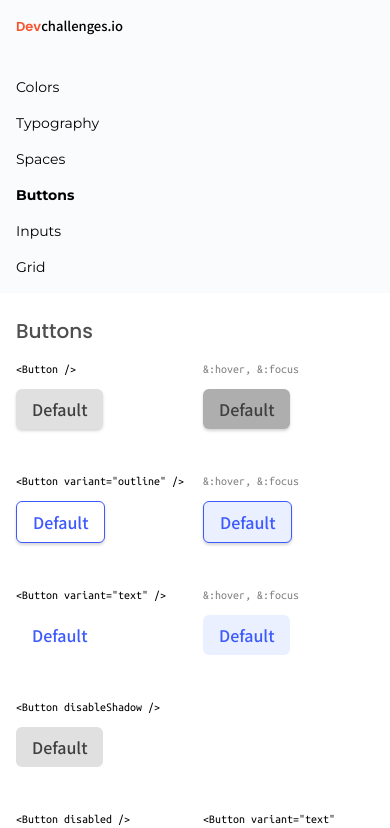
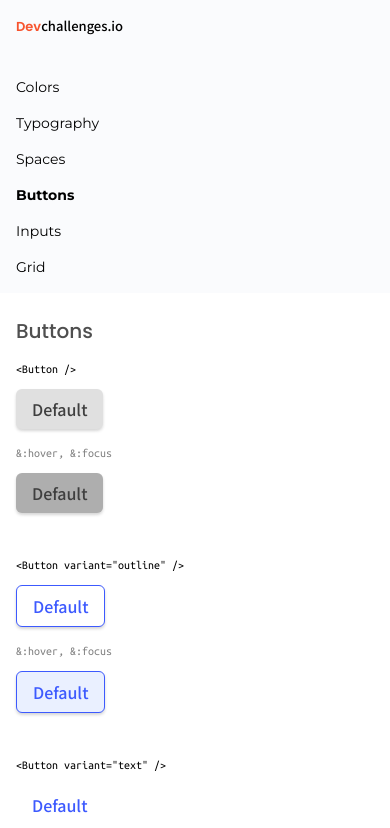
Before and after one commit to pandagenduts/challenge1-frontend-devchallenges.io, a React (Vite) app: page /buttons in a window 390 px wide. Shown: the top 828 px of the page. Built offline with nearby package versions, Linux system fonts and the light colour scheme.

Commit message:
several update on page Button & tailwind config

```diff
--- a/src/pages/Button/index.jsx
+++ b/src/pages/Button/index.jsx
@@ -9,7 +9,7 @@
       <div className="flex flex-col gap-11">
         {buttonDatas.map((row, index) => (
           <div
-            className={`grid grid-cols-2 md:grid-cols-3 lg:grid-cols-4 gap-4 ${
+            className={`grid grid-cols-1 verySmall:grid-cols-2 md:grid-cols-3 lg:grid-cols-4 gap-4 ${
               index + 1 === buttonDatas.length && "items-end"
             }`}
             key={index}
@@ -30,29 +30,6 @@
             ))}
           </div>
         ))}
-        {/* {buttonDatas.map((row, index) => (
-          <div
-            className={`flex flex-wrap gap-11 ${
-              index + 1 === buttonDatas.length && "items-end"
-            }`}
-            key={index}
-          >
-            {row.map((item) => (
-              <div key={item.id}>
-                {item.title && (
-                  <p
-                    className={`mb-3 text-xs font-normal text-000 font-ubuntumono ${
-                      item.titlePseudo && "text-828282"
-                    }`}
-                  >
-                    {item.title}
-                  </p>
-                )}
-                {item.element}
-              </div>
-            ))}
-          </div>
-        ))} */}
         <p className="text-xs font-ubuntumono text-828282">
           Icons: https://material.io/resources/icons/?style=round
         </p>
--- a/tailwind.config.js
+++ b/tailwind.config.js
@@ -14,6 +14,9 @@
       },
       boxShadow: {
         normal: '0px 2px 3px 0px rgba(51, 51, 51, 0.20)'
+      },
+      screens: {
+        verySmall: '400px',
       },
       colors: {
         'FAFBFD': '#FAFBFD',
```
